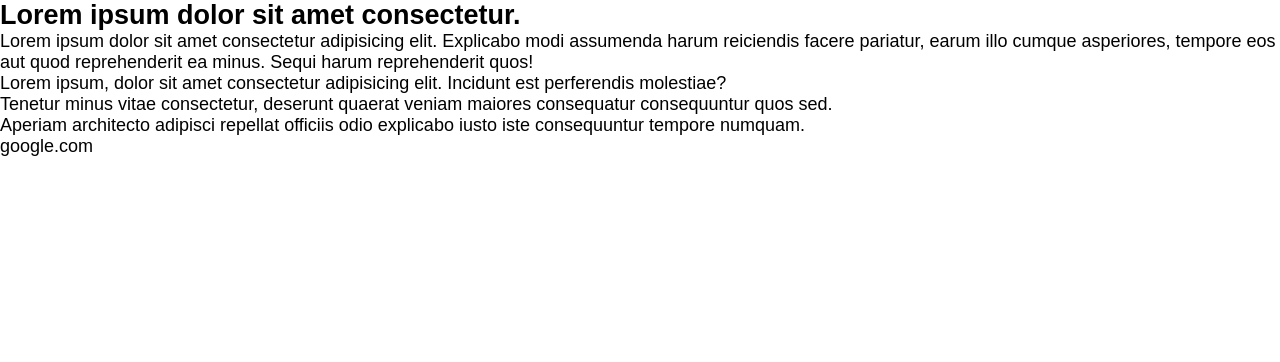
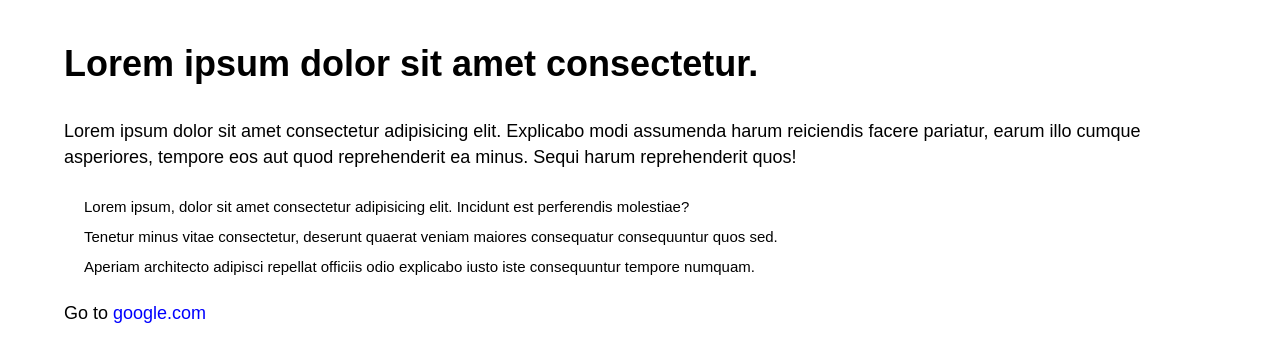
Before and after one commit to boburwebdev/test-project, a plain HTML site: page index.html in a window 1280 px wide. Drawn offline with Linux system fonts and the light colour scheme.

Commit message:
modified the styles

```diff
--- a/index.html
+++ b/index.html
@@ -8,12 +8,13 @@
     <title>Test Project</title>
   </head>
   <body>
-    <h2>Lorem ipsum dolor sit amet consectetur.</h2>
+    <div class="container">
+      <h2 class="title">Lorem ipsum dolor sit amet consectetur.</h2>
       <p>
         Lorem ipsum dolor sit amet consectetur adipisicing elit. Explicabo modi
-      assumenda harum reiciendis facere pariatur, earum illo cumque asperiores,
-      tempore eos aut quod reprehenderit ea minus. Sequi harum reprehenderit
-      quos!
+        assumenda harum reiciendis facere pariatur, earum illo cumque
+        asperiores, tempore eos aut quod reprehenderit ea minus. Sequi harum
+        reprehenderit quos!
       </p>
       <ul>
         <li>
@@ -25,12 +26,13 @@
           consequatur consequuntur quos sed.
         </li>
         <li>
-        Aperiam architecto adipisci repellat officiis odio explicabo iusto iste
-        consequuntur tempore numquam.
+          Aperiam architecto adipisci repellat officiis odio explicabo iusto
+          iste consequuntur tempore numquam.
         </li>
       </ul>
       <div>
-      <a href="https://google.com">google.com</a>
+        Go to <a href="https://google.com" target="_blank">google.com</a>
+      </div>
     </div>
 
     <script src="script.js"></script>
--- a/styles.css
+++ b/styles.css
@@ -7,14 +7,27 @@
 body {
   font-family: sans-serif;
   font-size: 18px;
+  line-height: 26px;
+  padding: 40px 0;
+}
+
+p {
+  margin-bottom: 24px;
 }
 
 ul {
   list-style: none;
+  font-size: 15px;
+  margin-bottom: 20px;
+}
+
+li {
+  margin: 4px 0;
+  padding-left: 20px;
 }
 
 a {
-  color: inherit;
+  color: blue;
   text-decoration: none;
   transition: all 0.3s;
 }
@@ -24,3 +37,9 @@ a {
   width: 90%;
   margin: 0 auto;
 }
+
+.title {
+  font-size: 36px;
+  line-height: 48px;
+  margin-bottom: 30px;
+}
```
Lines whose indentation alone changed are shown as unchanged.
